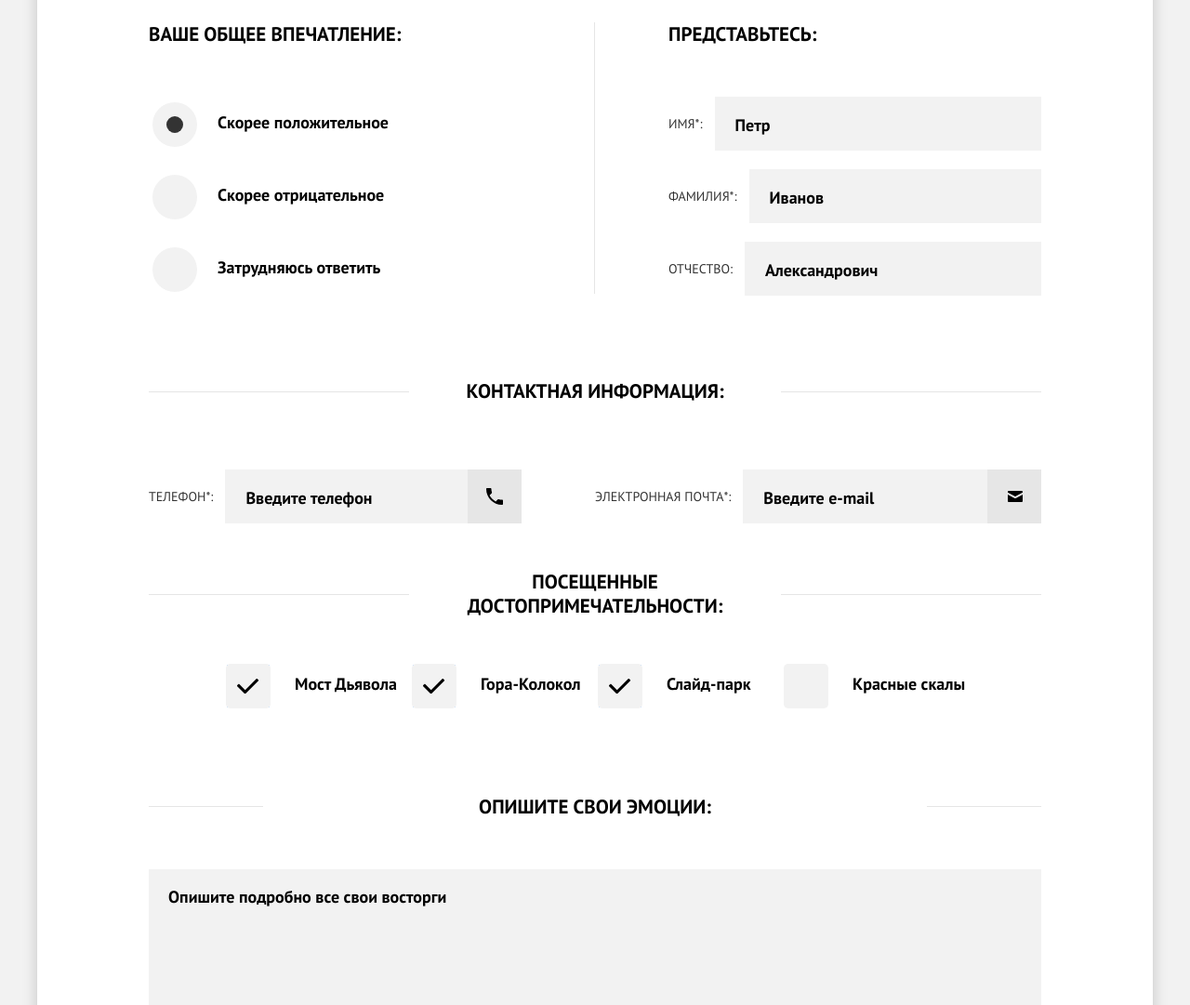
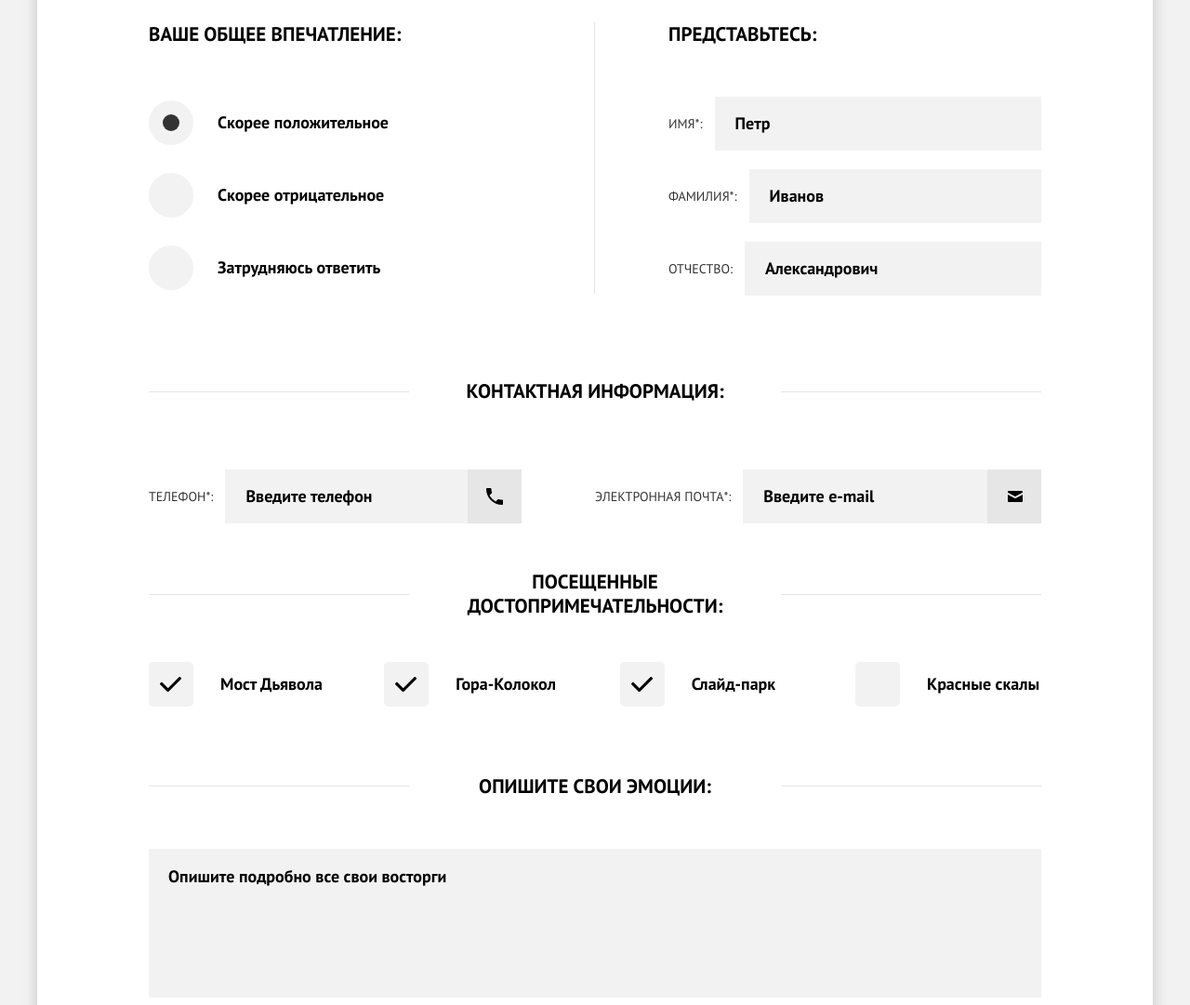
Before and after one commit to greyfox209/Sedona-Second-Course-HTMLAcademy, a website: page source/form.html in a window 1280 px wide. Shown: the part 621-1702 px from the top of the page at 93% size. Drawn offline with nearby package versions, Linux system fonts and the light colour scheme; files that its build step writes are made by us from their sources.

Commit message:
ДЭ формы: декстоп + фиксы

```diff
--- a/source/form.html
+++ b/source/form.html
@@ -86,16 +86,16 @@
             <p class="form-list__title">Ваше общее впечатление:</p>
             <ul class="form-list__list">
               <li class="radio">
-                <input class="radio__input" type="radio" checked name="impression" value="positive"
+                <input class="visually-hidden radio__input" type="radio" checked name="impression" value="positive"
                   id="positive-review">
                 <label class="radio__label" for="positive-review">Скорее положительное</label>
               </li>
               <li class="radio">
-                <input class="radio__input" type="radio" name="impression" value="negative" id="negative-review">
+                <input class="visually-hidden radio__input" type="radio" name="impression" value="negative" id="negative-review">
                 <label class="radio__label" for="negative-review">Скорее отрицательное</label>
               </li>
               <li class="radio">
-                <input class="radio__input" type="radio" name="impression" value="indefinite" id="indefinite-review">
+                <input class="visually-hidden radio__input" type="radio" name="impression" value="indefinite" id="indefinite-review">
                 <label class="radio__label" for="indefinite-review">Затрудняюсь ответить</label>
               </li>
             </ul>
@@ -104,20 +104,20 @@
             <p class="form-list__title">Посещенные достопримечательности:</p>
             <ul class="form-list__list">
               <li class="checkbox">
-                <input class="checkbox__input" type="checkbox" checked name="bridge" id="review-bridge">
+                <input class="visually-hidden checkbox__input" type="checkbox" checked name="bridge" id="review-bridge">
                 <label class="checkbox__label" for="review-bridge">Мост Дьявола</label>
               </li>
               <li class="checkbox">
-                <input class="checkbox__input" type="checkbox" checked name="mountain" id="review-mountain">
+                <input class="visually-hidden checkbox__input" type="checkbox" checked name="mountain" id="review-mountain">
                 <label class="checkbox__label" for="review-mountain">Гора-Колокол</label>
               </li>
               <li class="checkbox">
-                <input class="checkbox__input" type="checkbox" checked name="park" id="review-park">
+                <input class="visually-hidden checkbox__input" type="checkbox" checked name="park" id="review-park">
                 <label class="checkbox__label" for="review-park">Слайд-парк</label>
               </li>
               <li class="checkbox">
-                <input class="checkbox__input" type="checkbox" name="rocks" id="review-rocks">
-                <label class="checkbox__label" for="review-bridge">Красные скалы</label>
+                <input class="visually-hidden checkbox__input" type="checkbox" name="rocks" id="review-rocks">
+                <label class="checkbox__label" for="review-rocks">Красные скалы</label>
               </li>
             </ul>
           </fieldset>
--- a/source/sass/blocks/checkbox.scss
+++ b/source/sass/blocks/checkbox.scss
@@ -5,25 +5,25 @@
 }
 
 .checkbox:not(:last-child) {
-  margin-bottom: 34px;
+  margin-bottom: 30px;
 }
 
 .checkbox__input {
   position: absolute;
-  width: 46px;
-  height: 46px;
 }
 
 .checkbox__label {
-  display: block;
-  padding: 11px 0 11px 77px;
+  display: flex;
+  align-items: center;
+  min-height: 48px;
+  padding-left: 77px;
   cursor: pointer;
 }
 
 .checkbox__input + .checkbox__label::before {
   position: absolute;
-  top: 2px;
-  left: 3px;
+  top: 0;
+  left: 0;
   width: 48px;
   height: 48px;
   background-color: $grey-200;
@@ -33,8 +33,8 @@
 
 .checkbox__input:checked + .checkbox__label::after {
   position: absolute;
-  top: 18px;
-  left: 15px;
+  top: 16px;
+  left: 12px;
   width: 24px;
   height: 16px;
   background-image: url(../img/tick.svg);
--- a/source/sass/blocks/feedback-form.scss
+++ b/source/sass/blocks/feedback-form.scss
@@ -63,3 +63,13 @@
     padding: 18px 21px 24px;
   }
 }
+
+@media (min-width: $desktop-width) {
+  .feedback-form__label::before {
+    width: 280px;
+  }
+
+  .feedback-form__label::after {
+    width: 280px;
+  }
+}
--- a/source/sass/blocks/field.scss
+++ b/source/sass/blocks/field.scss
@@ -13,7 +13,7 @@
 
 .field__input {
   flex-grow: 1;
-  padding: 18px 22px 14px;
+  padding: 16px 22px 16px;
   font-family: "PT Sans", "Arial", sans-serif;
   line-height: 26px;
   font-size: 18px;
@@ -27,14 +27,14 @@
   background-image: url("../img/phone.svg"), linear-gradient(to left, $grey-250 58px, transparent 58px);
   background-repeat: no-repeat;
   background-position: right 20px top 50%, 0 0;
-  padding-right: 58px;
+  padding-right: 78px;
 }
 
 .field__input--e-mail {
   background-image: url("../img/mail.svg"), linear-gradient(to left, $grey-250 58px, transparent 58px);
   background-repeat: no-repeat;
   background-position: right 20px top 50%, 0 0;
-  padding-right: 58px;
+  padding-right: 78px;
 }
 
 .field__input::placeholder {
--- a/source/sass/blocks/form-list.scss
+++ b/source/sass/blocks/form-list.scss
@@ -40,7 +40,7 @@
 
   .form-list--attractions {
     grid-column: 1 / -1;
-    padding-bottom: 41px;
+    padding-bottom: 21px;
   }
 
   .form-list--attractions .form-list__list {
@@ -82,8 +82,15 @@
 }
 
 @media (min-width: $desktop-width) {
+  .form-list--attractions {
+    padding-bottom: 19px;
+  }
+
   .form-list--attractions .form-list__list {
-    grid-template-columns: repeat(4, 1fr);
+    display: flex;
+    justify-content: space-between;
+    padding-left: 0;
+    padding-right: 0;
   }
 
   .form-list--attractions .form-list__title::before {
--- a/source/sass/blocks/radio.scss
+++ b/source/sass/blocks/radio.scss
@@ -8,20 +8,20 @@
 
 .radio__input {
   position: absolute;
-  width: 46px;
-  height: 46px;
 }
 
 .radio__label {
-  display: block;
-  padding: 11px 0 11px 74px;
+  display: flex;
+  align-items: center;
+  min-height: 48px;
+  padding-left: 74px;
   cursor: pointer;
 }
 
 .radio__input + .radio__label::before {
   position: absolute;
-  top: 2px;
-  left: 4px;
+  top: 0;
+  left: 0;
   width: 48px;
   height: 48px;
   background-color: $grey-200;
@@ -31,8 +31,8 @@
 
 .radio__input:checked + .radio__label::after {
   position: absolute;
-  top: 17px;
-  left: 19px;
+  top: 15px;
+  left: 15px;
   width: 18px;
   height: 18px;
   background-color: $grey-700;
```
